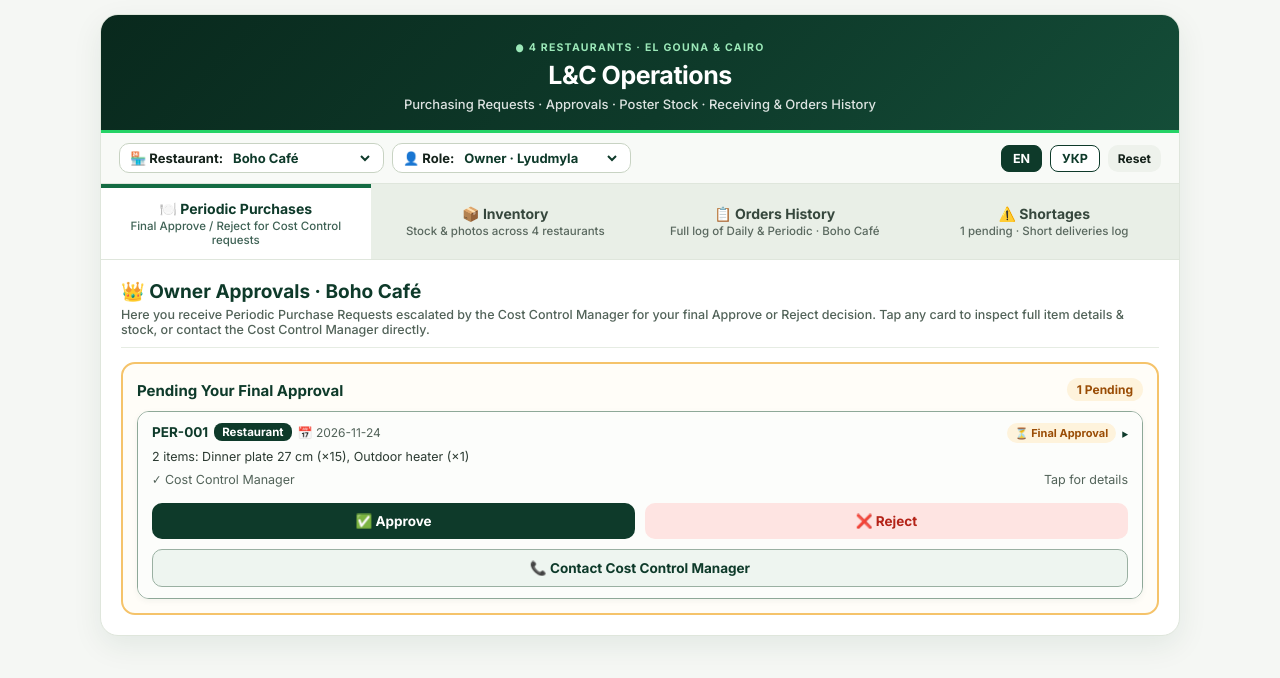
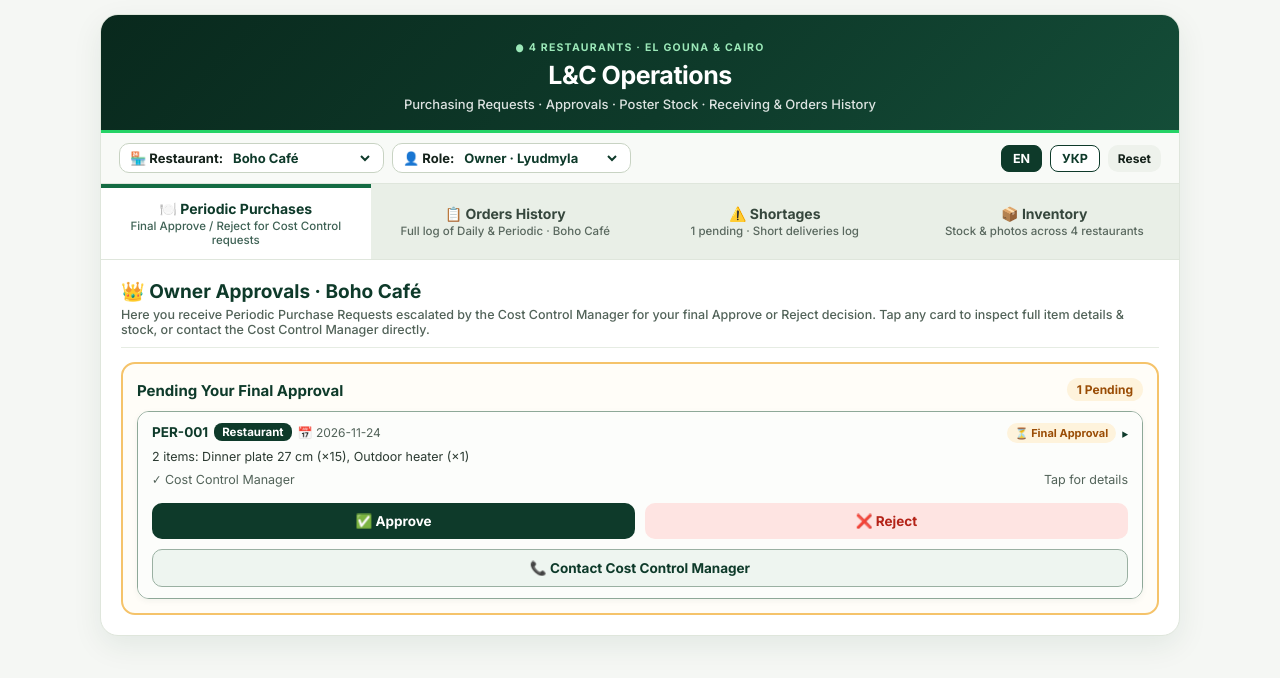
Before and after one commit to calmmotionstudio/lc-purchasing, a React (Vite) app: page / in a window 1280 px wide. Shown: the top 678 px of the page. Built offline with nearby package versions, Linux system fonts and the light colour scheme.

Commit message:
Move Inventory tab to the end of Owner tabs

```diff
--- a/src/App.jsx
+++ b/src/App.jsx
@@ -8,7 +8,7 @@ const ROLES = [
   { id: 'manager', labelEn: 'Restaurant Manager', labelAr: 'مدير المطعم', tabs: ['periodic', 'daily', 'receiving', 'shortages'] },
   { id: 'cost_office', labelEn: 'Cost Control Office', labelAr: 'مكتب مراقبة التكاليف', tabs: ['daily', 'periodic', 'history', 'shortages'] },
   { id: 'cost_control', labelEn: 'Cost Control Manager', labelAr: 'مدير مراقبة التكاليف', tabs: ['daily', 'periodic', 'history', 'shortages'] },
-  { id: 'owner', labelEn: 'Owner · Lyudmyla', labelAr: 'المالكة · ليودميلا', tabs: ['periodic', 'inventory', 'history', 'shortages'] },
+  { id: 'owner', labelEn: 'Owner · Lyudmyla', labelAr: 'المالكة · ليودميلا', tabs: ['periodic', 'history', 'shortages', 'inventory'] },
 ]
 
 const ITEM_IMAGES = {
@@ -580,12 +580,6 @@ export default function App() {
             </small>
           </button>
         )}
-        {role.tabs.includes('inventory') && (
-          <button className={activeTab === 'inventory' ? 'active' : ''} onClick={() => setActiveTab('inventory')}>
-            📦 {isUk ? 'Інвентар' : 'Inventory'}
-            <small>{isUk ? 'Залишки та фото по 4 ресторанах' : 'Stock & photos across 4 restaurants'}</small>
-          </button>
-        )}
         {role.tabs.includes('receiving') && (
           <button className={activeTab === 'receiving' ? 'active' : ''} onClick={() => setActiveTab('receiving')}>
             🚚 {isAr ? 'الاستلام' : 'Receiving'}
@@ -605,6 +599,12 @@ export default function App() {
               {branchShortages.filter((s) => s.status === 'Pending' || s.status === 'Open').length}{' '}
               {isUk ? 'очікує · Нестачі доставки' : 'pending · Short deliveries log'}
             </small>
+          </button>
+        )}
+        {role.tabs.includes('inventory') && (
+          <button className={activeTab === 'inventory' ? 'active' : ''} onClick={() => setActiveTab('inventory')}>
+            📦 {isUk ? 'Інвентар' : 'Inventory'}
+            <small>{isUk ? 'Залишки та фото по 4 ресторанах' : 'Stock & photos across 4 restaurants'}</small>
           </button>
         )}
       </div>
```
Also changed, not shown: 3 other files (tests, documents, lock files or other folders).
